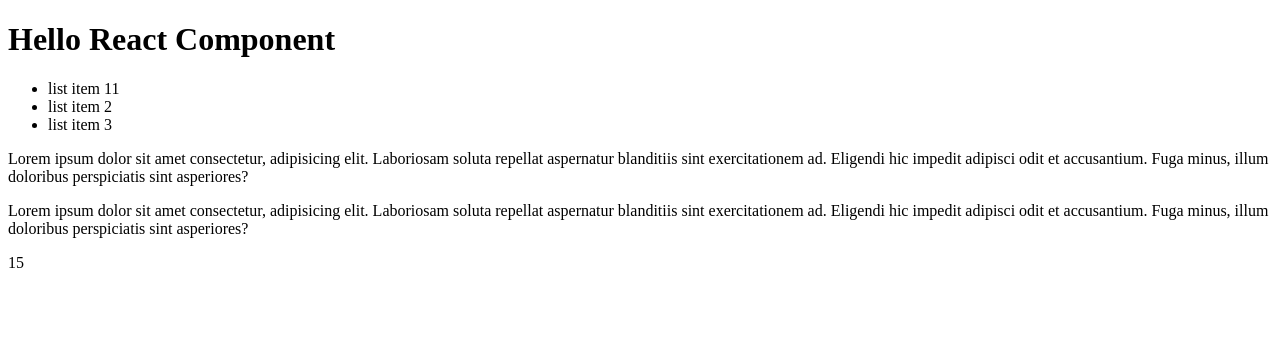
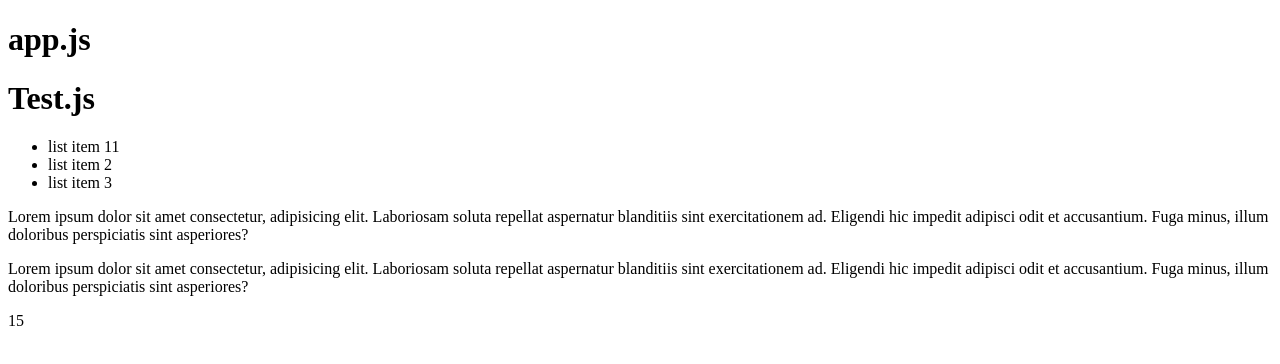
Before and after one commit to tezzzar/fake-shop, a React (Create React App) app: page / in a window 1280 px wide. Shown: the top 364 px of the page. Built offline with nearby package versions, Linux system fonts and the light colour scheme.

Commit message:
add TitleProps

```diff
--- a/src/App.tsx
+++ b/src/App.tsx
@@ -2,13 +2,13 @@ import React, { Component } from 'react'
 
 // React Component
 
-const title = <h1>Hello React.js</h1>
+// const title = <h1>Hello React.js</h1>
 // const title = React.createElement('h1', null, 'React')
 
 const List = () => {
     let a = 10
     return (
-        <React.Fragment>
+        <>
             <ul>
                 <li>list item {a + 1}</li>
                 <li>list item 2</li>
@@ -28,18 +28,28 @@ const List = () => {
                 accusantium. Fuga minus, illum doloribus perspiciatis sint
                 asperiores?
             </p>
-        </React.Fragment>
+        </>
     )
 }
 
 // React Component
 
-const Title = () => <h1>Hello React Component</h1>
+type TitleProps = {
+    title: string
+    text?: string
+}
+
+const Title = (props: TitleProps) => (
+    <h1>
+        {props.text} {props.title}
+    </h1>
+)
 
 function App() {
     return (
         <div className="App">
-            <Title />
+            <Title title="app.js" />
+            <Title title="Test.js" />
             <List />
             {10 + 5}
         </div>
```
